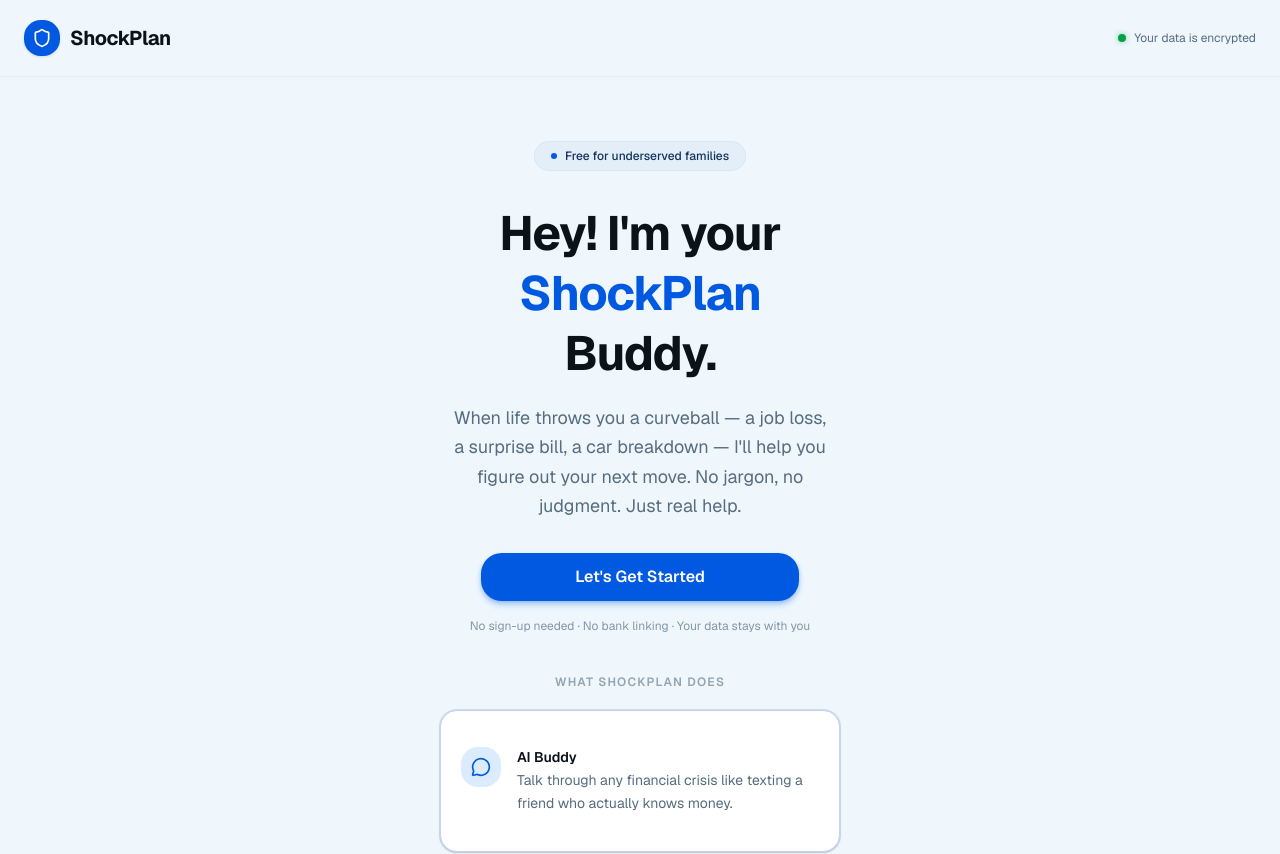
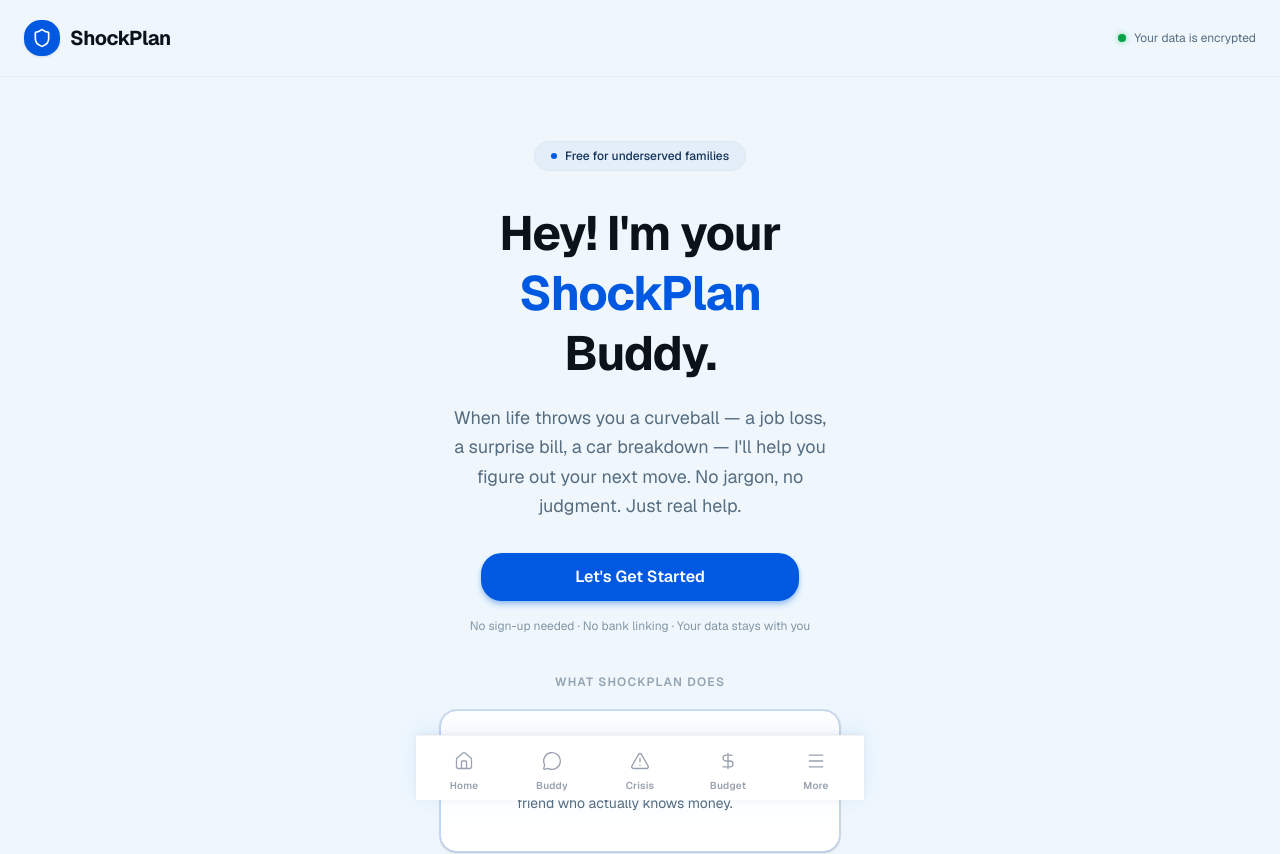
Before and after one commit to sumonesphantom/Creed-Innovation-Hackathon, a Next.js app in the folder shockplan/: page / in a window 1280 px wide. Shown: the top 854 px of the page. Built offline with nearby package versions, Linux system fonts and the light colour scheme.

Commit message:
feat: add BottomNav component with dynamic highlighting and padding
Create BottomNav component and integrate into page.tsx for clear layout.

Co-authored-by: Deepak Vellanki <68738292+reflextoogood@users.noreply.github.com>

```diff
--- a/shockplan/src/app/page.tsx
+++ b/shockplan/src/app/page.tsx
@@ -2,16 +2,18 @@ import { LandingHeader } from "@/components/landing/landing-header";
 import { LandingHero } from "@/components/landing/landing-hero";
 import { LandingFeatures } from "@/components/landing/landing-features";
 import { LandingFooter } from "@/components/landing/landing-footer";
+import { BottomNav } from "@/components/landing/bottom-nav";
 
 export default function Home() {
   return (
     <div className="flex flex-col min-h-screen bg-background font-sans">
       <LandingHeader />
-      <main className="flex flex-1 flex-col items-center">
+      <main className="flex flex-1 flex-col items-center pb-20">
         <LandingHero />
         <LandingFeatures />
       </main>
       <LandingFooter />
+      <BottomNav />
     </div>
   );
 }
--- /dev/null
+++ b/shockplan/src/components/landing/bottom-nav.tsx
@@ -0,0 +1,108 @@
+"use client";
+
+import Link from "next/link";
+import { usePathname } from "next/navigation";
+import { Home, MessageCircle, AlertTriangle, DollarSign, Menu } from "lucide-react";
+
+const tabs = [
+  {
+    label: "Home",
+    href: "/dashboard",
+    icon: Home,
+    crisis: false,
+  },
+  {
+    label: "Buddy",
+    href: "/buddy",
+    icon: MessageCircle,
+    crisis: false,
+  },
+  {
+    label: "Crisis",
+    href: "/crisis",
+    icon: AlertTriangle,
+    crisis: true,
+  },
+  {
+    label: "Budget",
+    href: "/budget",
+    icon: DollarSign,
+    crisis: false,
+  },
+  {
+    label: "More",
+    href: "/my-data",
+    icon: Menu,
+    crisis: false,
+  },
+] as const;
+
+export function BottomNav() {
+  const pathname = usePathname();
+
+  return (
+    <nav
+      aria-label="Main navigation"
+      className="fixed bottom-0 left-0 right-0 z-50 flex justify-center pointer-events-none"
+    >
+      <div
+        className="w-full max-w-md pointer-events-auto bg-white border-t border-gray-100"
+        style={{
+          boxShadow: "0 -4px 24px 0 oklch(0.51 0.22 260 / 0.08), 0 -1px 4px 0 oklch(0 0 0 / 0.05)",
+        }}
+      >
+        <ul className="flex items-center h-16 px-1" role="list">
+          {tabs.map(({ label, href, icon: Icon, crisis }) => {
+            const isActive = pathname === href;
+            const isActiveCrisis = isActive && crisis;
+
+            return (
+              <li key={href} className="flex-1">
+                <Link
+                  href={href}
+                  aria-current={isActive ? "page" : undefined}
+                  className="flex flex-col items-center justify-center gap-1 h-full w-full rounded-xl transition-colors duration-150 select-none focus-visible:outline-none focus-visible:ring-2 focus-visible:ring-primary focus-visible:ring-offset-1"
+                >
+                  <span
+                    className={[
+                      "flex items-center justify-center w-8 h-8 rounded-xl transition-all duration-150",
+                      isActiveCrisis
+                        ? "bg-[oklch(0.96_0.04_27)]"
+                        : isActive
+                        ? "bg-[oklch(0.94_0.04_260)]"
+                        : "bg-transparent",
+                    ].join(" ")}
+                  >
+                    <Icon
+                      className={[
+                        "h-5 w-5 transition-colors duration-150",
+                        isActiveCrisis
+                          ? "text-[oklch(0.58_0.22_27)] stroke-[2.2px]"
+                          : isActive
+                          ? "text-primary stroke-[2.2px]"
+                          : "text-gray-400 stroke-[1.6px]",
+                      ].join(" ")}
+                      aria-hidden="true"
+                    />
+                  </span>
+                  <span
+                    className={[
+                      "text-[10px] font-semibold leading-none tracking-wide transition-colors duration-150",
+                      isActiveCrisis
+                        ? "text-[oklch(0.58_0.22_27)]"
+                        : isActive
+                        ? "text-primary"
+                        : "text-gray-400",
+                    ].join(" ")}
+                  >
+                    {label}
+                  </span>
+                </Link>
+              </li>
+            );
+          })}
+        </ul>
+      </div>
+    </nav>
+  );
+}
```
